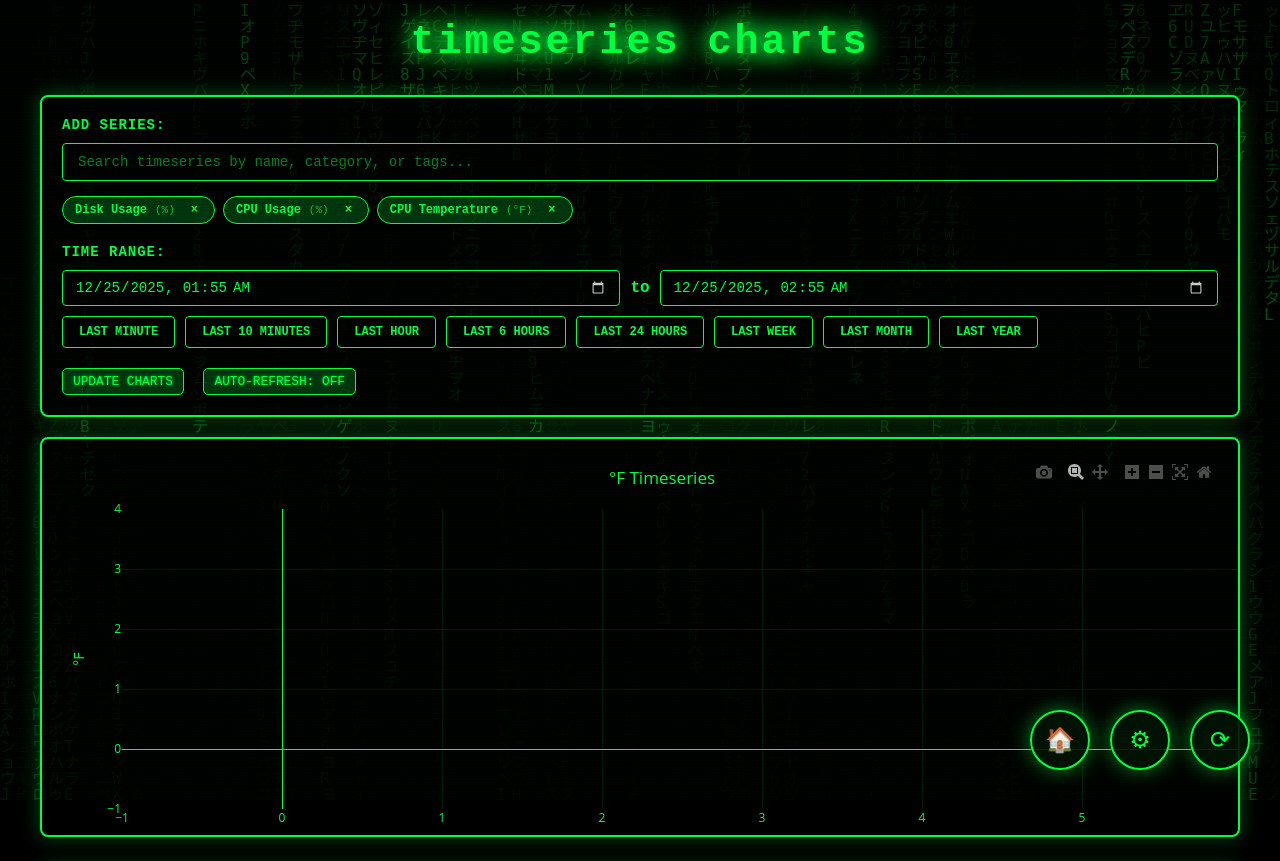
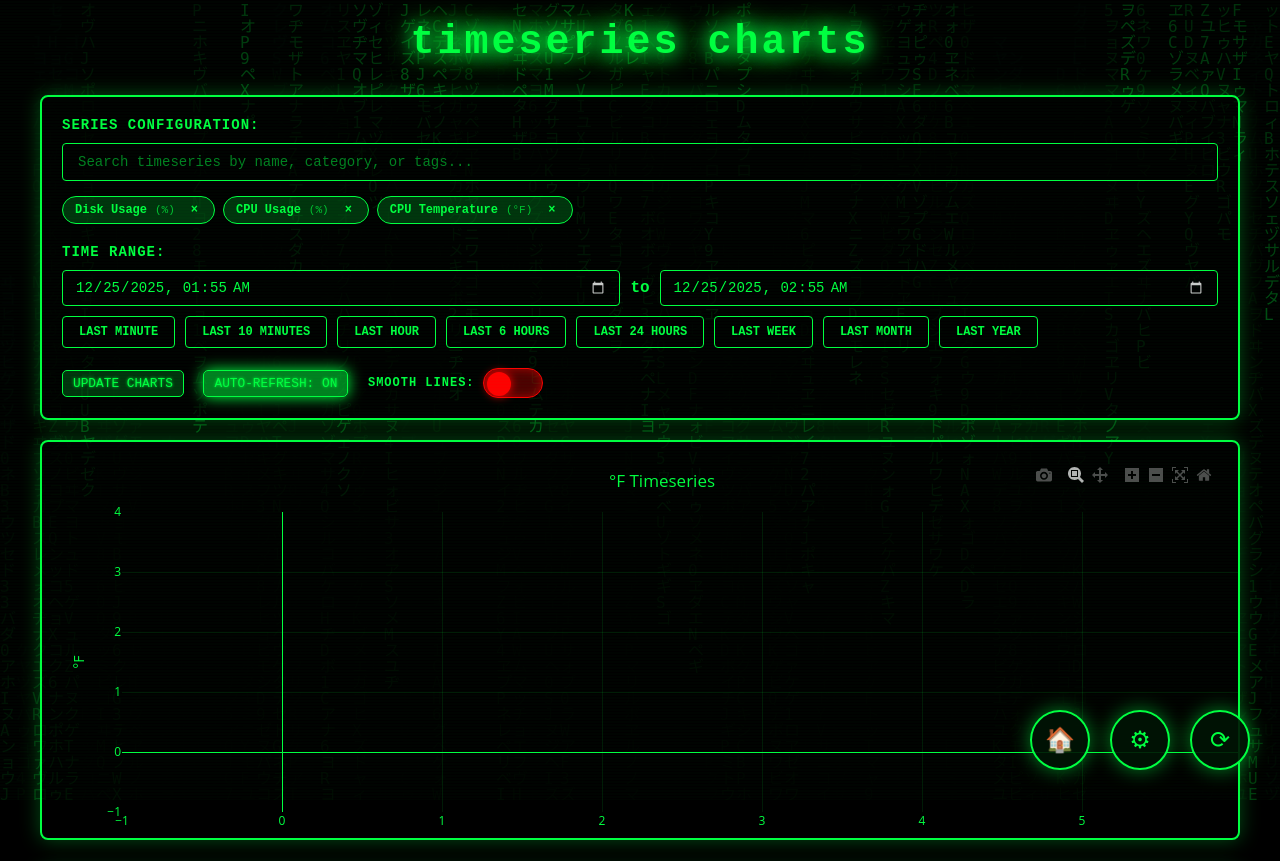
Before and after one commit to nathankrueger/rpi_server_cockpit, a Flask app: page /charts in a window 1280 px wide. Shown: the top 861 px of the page. Run offline with Flask 3, Linux system fonts and the light colour scheme; data comes from the database, SQL or seed files in the repository; data that the repository does not hold is empty; some libraries are stand-ins or nearby versions.

Commit message:
More UI fixes

```diff
--- a/static/charts.css
+++ b/static/charts.css
@@ -172,6 +172,7 @@
     flex-wrap: wrap;
     gap: 8px;
     margin-top: 10px;
+    margin-bottom: 15px;
 }
 
 .series-pill {
@@ -326,24 +327,27 @@
 /* Auto-refresh Toggle Button */
 .auto-refresh-btn {
     padding: 5px 10px;
-    background: rgba(0, 255, 65, 0.2);
-    border: 1px solid #00ff41;
+    background: rgba(255, 68, 68, 0.2);
+    border: 1px solid #ff4444;
     border-radius: 5px;
-    color: #00ff41;
+    color: #ff4444;
     font-family: 'Courier New', monospace;
     font-size: 0.8em;
     cursor: pointer;
     transition: all 0.3s;
-    text-shadow: 0 0 3px #00ff41;
+    text-shadow: 0 0 3px #ff4444;
 }
 
 .auto-refresh-btn:hover {
-    background: rgba(0, 255, 65, 0.4);
-    box-shadow: 0 0 10px #00ff41;
+    background: rgba(255, 68, 68, 0.4);
+    box-shadow: 0 0 10px #ff4444;
 }
 
 .auto-refresh-btn.active {
     background: rgba(0, 255, 65, 0.5);
+    border: 1px solid #00ff41;
+    color: #00ff41;
+    text-shadow: 0 0 3px #00ff41;
     box-shadow: 0 0 15px #00ff41;
 }
 
@@ -494,13 +498,15 @@
         margin-bottom: 10px;
     }
 
+    .smoothing-control {
+        width: 100%;
+        margin-left: 0;
+        margin-bottom: 10px;
+        justify-content: center;
+    }
+
     .chart-wrapper {
         padding: 10px;
-    }
-
-    .home-btn {
-        bottom: 30px;
-        right: 30px;
     }
 }
 
@@ -569,3 +575,58 @@ body.chart-fullscreen-active {
 .chart-wrapper .legend .legendtext {
     white-space: normal !important;
 }
+
+/* Smoothing Control */
+.smoothing-control {
+    display: inline-flex;
+    align-items: center;
+    margin-left: 10px;
+    vertical-align: middle;
+    gap: 8px;
+}
+
+.smoothing-control .toggle-text {
+    color: var(--foreground-color, var(--chart-green));
+    font-family: 'Courier New', monospace;
+    font-size: 12px;
+    font-weight: bold;
+    text-transform: uppercase;
+    letter-spacing: 1px;
+}
+
+/* Use the same toggle switch from dashboard */
+.smoothing-control .toggle-switch {
+    position: relative;
+    width: 60px;
+    height: 30px;
+    background-color: rgba(255, 0, 0, 0.3);
+    border: 1px solid #ff0000;
+    border-radius: 30px;
+    cursor: pointer;
+    transition: all 0.3s;
+    box-shadow: inset 0 0 10px rgba(255, 0, 0, 0.5);
+}
+
+.smoothing-control .toggle-switch.active {
+    background-color: rgba(0, 100, 30, 0.5);
+    border-color: #00aa2b;
+    box-shadow: inset 0 0 10px rgba(0, 100, 30, 0.7), 0 0 10px #00aa2b;
+}
+
+.smoothing-control .toggle-slider {
+    position: absolute;
+    top: 3px;
+    left: 3px;
+    width: 24px;
+    height: 24px;
+    background-color: #ff0000;
+    border-radius: 50%;
+    transition: all 0.3s;
+    box-shadow: 0 0 10px #ff0000;
+}
+
+.smoothing-control .toggle-switch.active .toggle-slider {
+    transform: translateX(30px);
+    background-color: #00aa2b;
+    box-shadow: 0 0 10px #00aa2b;
+}
--- a/static/charts.js
+++ b/static/charts.js
@@ -11,6 +11,7 @@ let selectedTimeseries = new Set();
 let autoRefreshEnabled = false;
 let autoRefreshInterval = null;
 let autoRefreshRate = 30000; // milliseconds
+let smoothingEnabled = false;
 
 // Color management (shared with dashboard.js via localStorage)
 function hexToRgb(hex) {
@@ -87,6 +88,34 @@ async function initCharts() {
 
     // Load settings
     loadChartSettings();
+
+    // Load smoothing preference
+    const savedSmoothing = localStorage.getItem('smoothingEnabled');
+    if (savedSmoothing !== null) {
+        smoothingEnabled = savedSmoothing === 'true';
+        const toggleSwitch = document.getElementById('smoothing-toggle');
+        if (smoothingEnabled) {
+            toggleSwitch.classList.add('active');
+        }
+    }
+
+    // Enable auto-refresh by default (only on first visit)
+    const savedAutoRefresh = localStorage.getItem('autoRefreshEnabled');
+    if (savedAutoRefresh === null) {
+        // First visit - enable auto-refresh by default
+        autoRefreshEnabled = true;
+        localStorage.setItem('autoRefreshEnabled', 'true');
+    } else {
+        autoRefreshEnabled = savedAutoRefresh === 'true';
+    }
+
+    // Update button state
+    const autoRefreshButton = document.getElementById('auto-refresh-toggle');
+    if (autoRefreshEnabled) {
+        autoRefreshButton.textContent = 'AUTO-REFRESH: ON';
+        autoRefreshButton.classList.add('active');
+        autoRefreshInterval = setInterval(updateCharts, autoRefreshRate);
+    }
 
     // Initial chart update
     await updateCharts();
@@ -409,7 +438,8 @@ function renderCharts(groupedByUnits) {
                 name: ts.name,
                 line: {
                     width: 2,
-                    color: getColorForTrace(traceIndex)
+                    color: getColorForTrace(traceIndex),
+                    shape: smoothingEnabled ? 'spline' : 'linear'
                 }
             };
         });
@@ -506,6 +536,9 @@ function toggleAutoRefresh() {
     button.textContent = `AUTO-REFRESH: ${autoRefreshEnabled ? 'ON' : 'OFF'}`;
     button.classList.toggle('active', autoRefreshEnabled);
 
+    // Save preference
+    localStorage.setItem('autoRefreshEnabled', autoRefreshEnabled);
+
     if (autoRefreshEnabled) {
         // Start auto-refresh
         autoRefreshInterval = setInterval(updateCharts, autoRefreshRate);
@@ -574,6 +607,21 @@ async function saveSettings() {
 function loadChartSettings() {
     const savedAutoRefreshRate = localStorage.getItem('autoRefreshRate') || '30';
     autoRefreshRate = parseInt(savedAutoRefreshRate) * 1000;
+}
+
+// Toggle smoothing
+function toggleSmoothing() {
+    const toggleSwitch = document.getElementById('smoothing-toggle');
+    smoothingEnabled = !smoothingEnabled;
+
+    if (smoothingEnabled) {
+        toggleSwitch.classList.add('active');
+    } else {
+        toggleSwitch.classList.remove('active');
+    }
+
+    localStorage.setItem('smoothingEnabled', smoothingEnabled);
+    updateCharts();
 }
 
 // Update slider value displays
--- a/templates/charts.html
+++ b/templates/charts.html
@@ -19,7 +19,7 @@
             <!-- Controls Section -->
             <div class="chart-controls">
                 <div class="control-group">
-                    <label for="timeseries-search">Add Series:</label>
+                    <label for="timeseries-search">Series Configuration:</label>
                     <div class="search-container">
                         <input
                             type="text"
@@ -59,6 +59,12 @@
                 <div class="control-group">
                     <button class="update-chart-btn" onclick="updateCharts()">UPDATE CHARTS</button>
                     <button class="auto-refresh-btn" id="auto-refresh-toggle" onclick="toggleAutoRefresh()">AUTO-REFRESH: OFF</button>
+                    <div class="smoothing-control">
+                        <span class="toggle-text">SMOOTH LINES:</span>
+                        <div class="toggle-switch" id="smoothing-toggle" onclick="toggleSmoothing()">
+                            <div class="toggle-slider"></div>
+                        </div>
+                    </div>
                 </div>
             </div>
 
```
